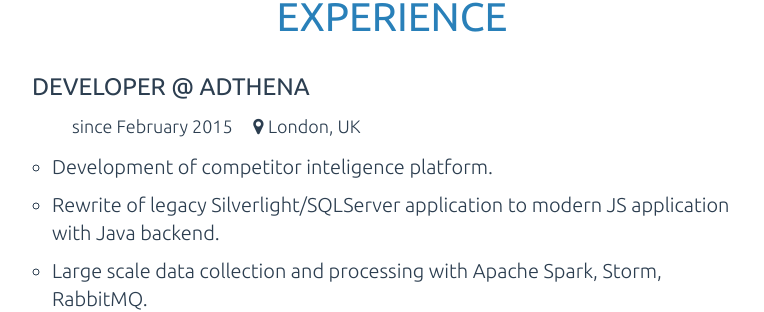
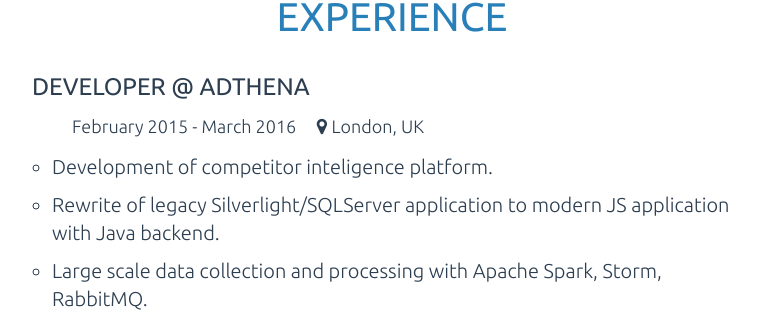
Before and after one commit to msvab/msvab.github.io, a Jekyll site: the page built from resume.html, in a window 1280 px wide and 900 px high, scrolled down 1099 px. Shown: the part 144-456 px from the top of the window, without its empty margins (248-1012 px from the left). Built offline with Jekyll 4.4.1, drawn with Linux system fonts in a browser that asks for light colours.

Commit message:
update Adthena deets

```diff
--- a/resume.html
+++ b/resume.html
@@ -53,7 +53,7 @@
 
   <h3>Developer @ <a href="http://www.adthena.com/" target="_blank" title="Adthena">Adthena</a></h3>
   <div class="job-detail">
-    <p>since February 2015 &nbsp;&nbsp;&nbsp; <span class="location"></span>London, UK</p>
+    <p>February 2015 - March 2016 &nbsp;&nbsp;&nbsp; <span class="location"></span>London, UK</p>
     <ul>
       <li>Development of competitor inteligence platform.</li>
       <li>Rewrite of legacy Silverlight/SQLServer application to modern JS application with Java backend.</li>
```
